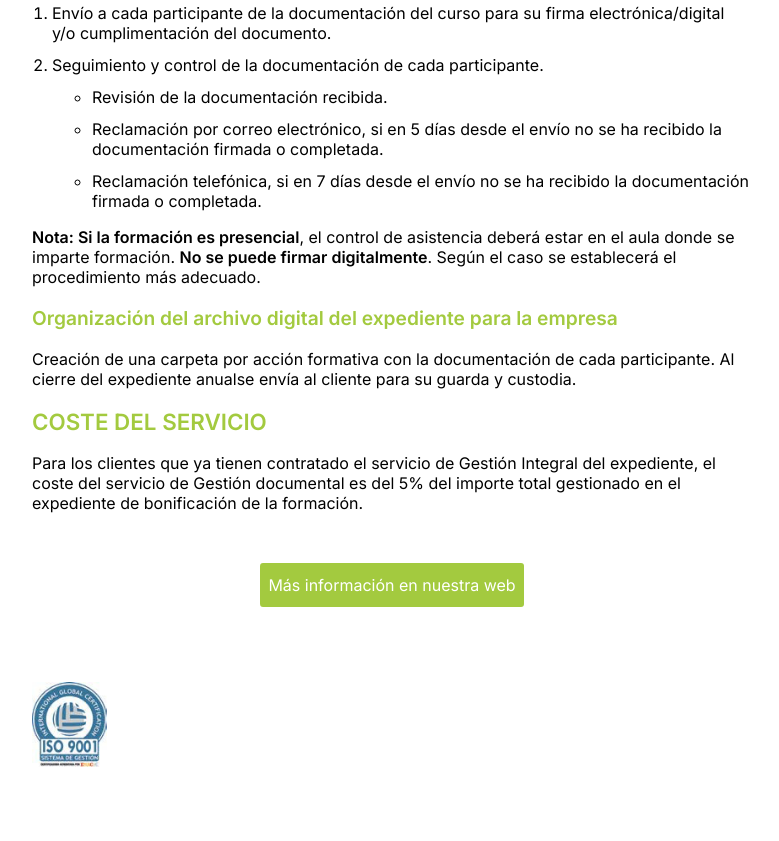
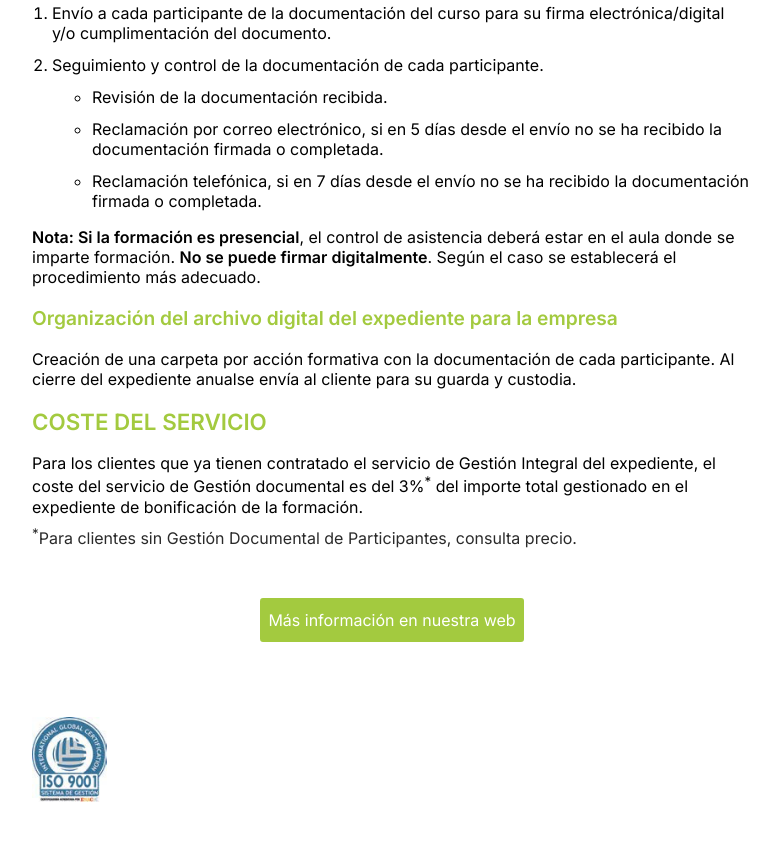
Before and after one commit to zima-is/agora-mail, a plain HTML site: page index.html in a window 1280 px wide. Shown: the part 935-1776 px from the top of the page, without its empty margins (248-1027 px from the left). Drawn offline with Linux system fonts and the light colour scheme.

Commit message:
Add new comission and info

```diff
--- a/index-styles.css
+++ b/index-styles.css
@@ -47,6 +47,12 @@ h3 {
   color: gray;
   text-align: end;
   margin: 3px 0px;
+}
+p.extra-conditions {
+  margin-bottom: 8px;
+}
+span {
+  color: #2a2a2a;
 }
 ol {
   padding-inline-start: 20px;
--- a/index.html
+++ b/index.html
@@ -50,7 +50,8 @@
         <p>Creación de una carpeta por acción formativa con la documentación de cada participante. Al cierre del expediente anualse envía al cliente para su guarda y custodia.</p>
         </ul>
         <h2>COSTE DEL SERVICIO</h2>
-        <p>Para los clientes que ya tienen contratado el servicio de Gestión Integral del expediente, el coste del servicio de Gestión documental es del 5% del importe total gestionado en el expediente de bonificación de la formación.</p>
+        <p class="extra-conditions">Para los clientes que ya tienen contratado el servicio de Gestión Integral del expediente, el coste del servicio de Gestión documental es del 3%<sup>*</sup> del importe total gestionado en el expediente de bonificación de la formación.</p>
+        <span><sup>*</sup>Para clientes sin Gestión Documental de Participantes, consulta precio.</span>
         <a href="https://agorarrhh.com/" target="_blank">Más información en nuestra web</a>
         <img src="assets/signature.png" alt="" width="75px">
     </div>
```
